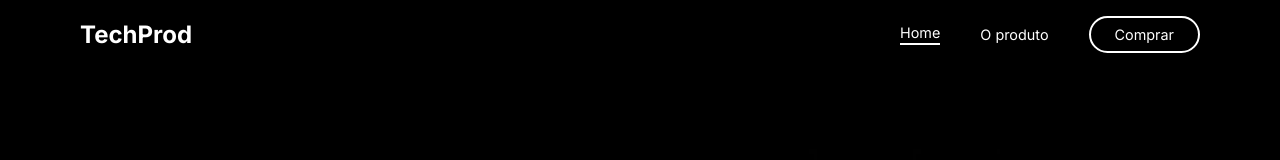
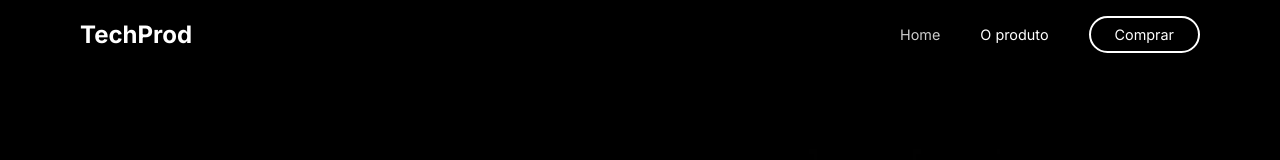
Before and after one commit to francinehahn/landing-page-iphone, a Next.js app: page / in a window 1280 px wide. In both pictures the pointer is over the link "Home". Shown: the top 160 px of the page. Built offline with nearby package versions, Linux system fonts and the light colour scheme.

Commit message:
style: I made some adjustments in the hover of the header components

```diff
--- a/src/components/header/style.module.scss
+++ b/src/components/header/style.module.scss
@@ -12,7 +12,6 @@
 .header {
     @include bgColors("black");
     padding: 1rem 5rem;
-    z-index: 1000;
     display: flex;
     align-items: center;
     justify-content: space-between;
@@ -35,6 +34,7 @@
         justify-content: flex-end;
         align-items: center;
         gap: 2.5rem;
+
         a {
             text-decoration: none;
             @include textColors("white");
@@ -44,9 +44,9 @@
                 display: none;
             }
         }
+
         a:hover {
-            border-bottom: 2px solid white;
-            padding-bottom: .1rem;
+            opacity: .8;
         }
 
         button {
@@ -64,10 +64,10 @@
                 padding: .4rem 1.2rem;
             }
         }
+
         button:hover {
             border: 2px solid #00db99;
             @include bgColors("green");
-            font-weight: 700;
         }
     }
 }
```
